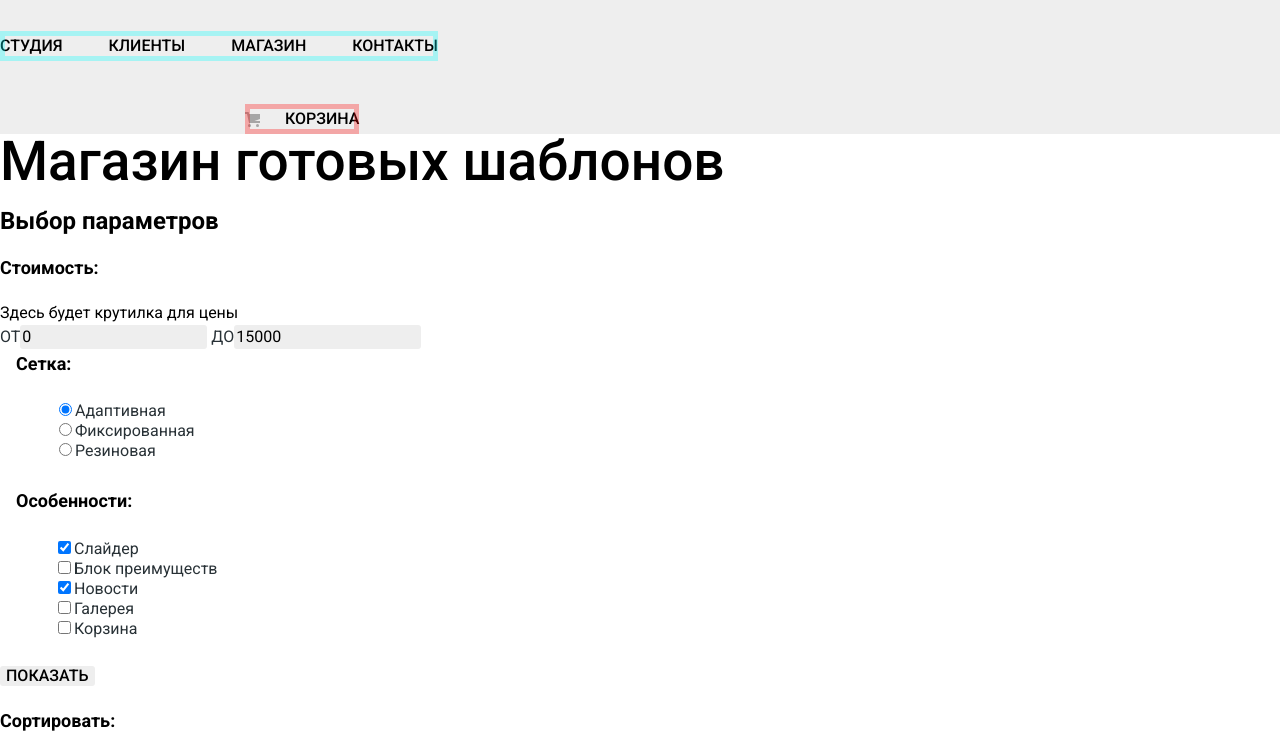
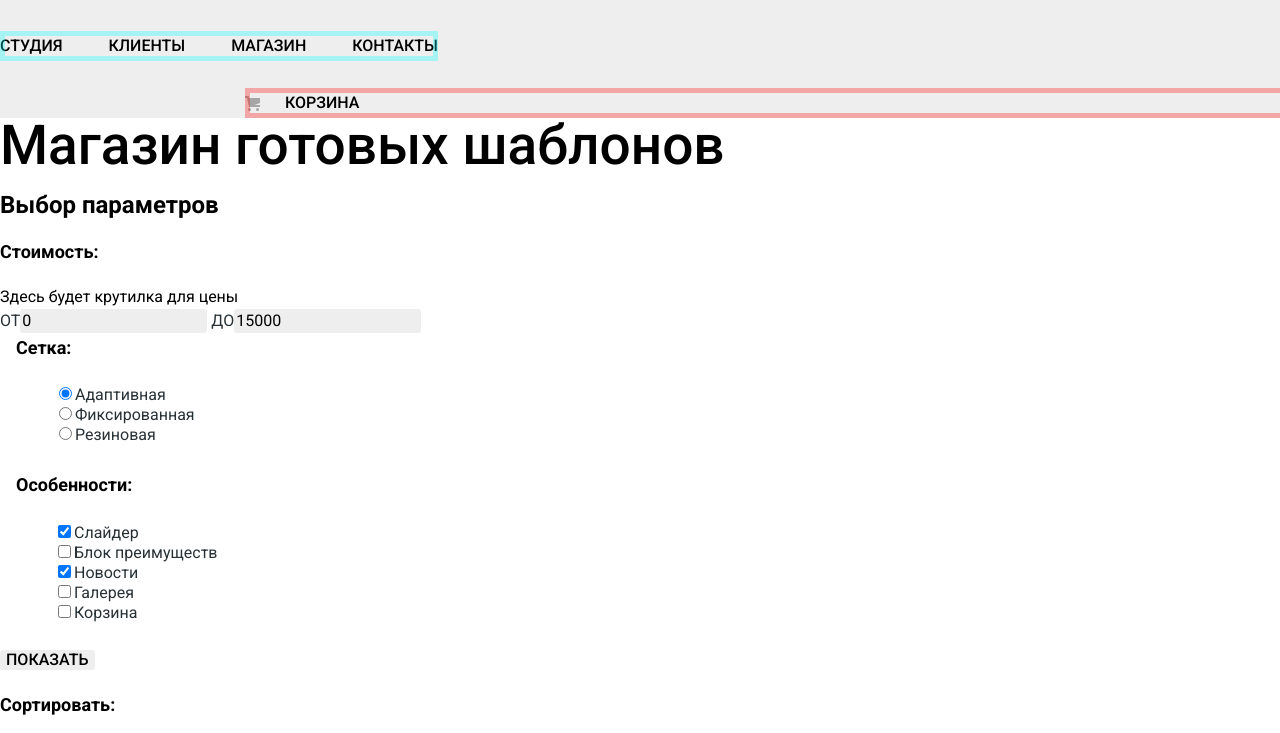
Before and after one commit to puzzzzzy/385199-nerds-28, a plain HTML site: page catalog.html in a window 1280 px wide. Shown: the part 68-801 px from the top of the page. Drawn offline with Linux system fonts and the light colour scheme.

```diff
--- a/css/styles.css
+++ b/css/styles.css
@@ -84,6 +84,7 @@ figure {
 	margin-top: 49px;
 	width: 100%;
 	display: flex;
+  	justify-content: flex-start;
   	outline: 5px solid rgba(0, 255, 0, 0.3);
   	outline-offset: -5px;
  }
@@ -137,9 +138,7 @@ a.logo:focus {
 	padding: 0;
 	margin-left: 245px;
 	margin-top: 27px;
-	flex-wrap: wrap;
 	background-image: url('../img/cart-icon.svg');
-	display: inline-block;
 	background-repeat: no-repeat;
 	background-position: left center;
 	outline: 5px solid rgba(255, 0, 0, 0.3);
```
